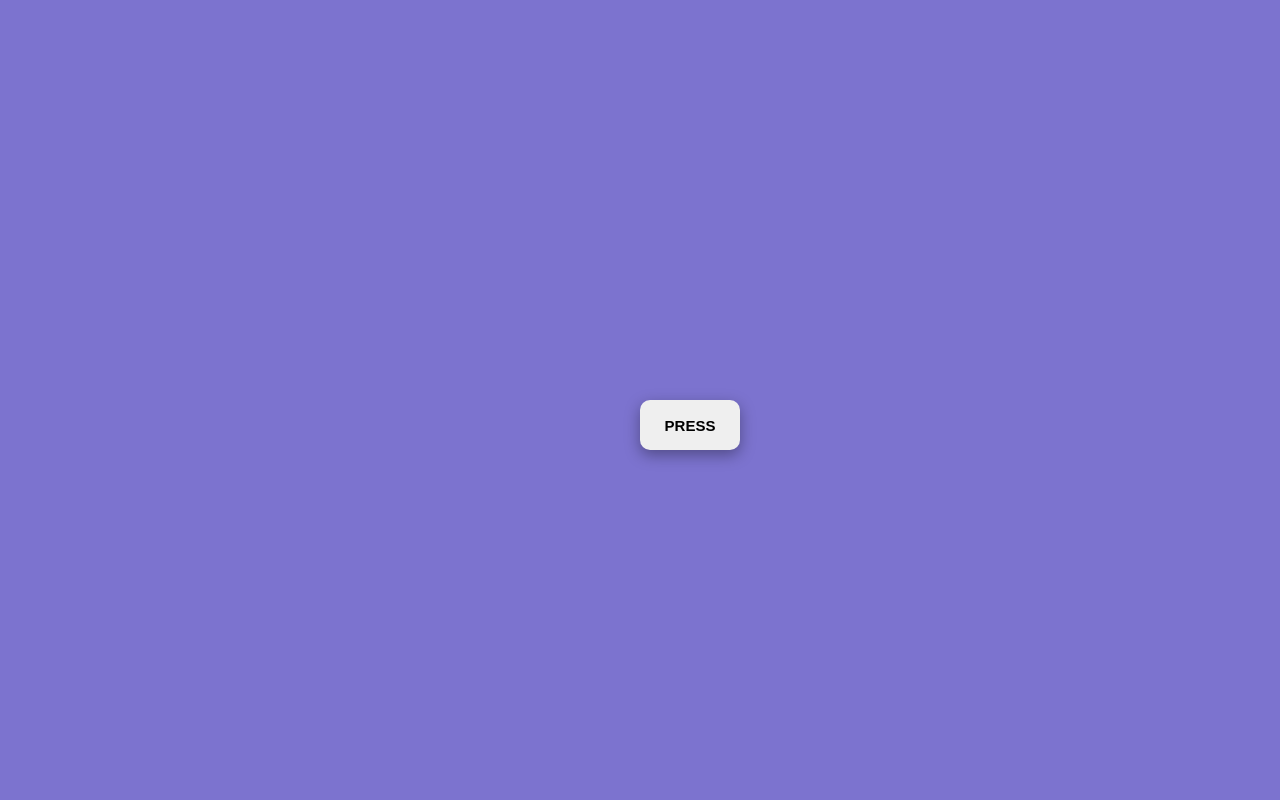
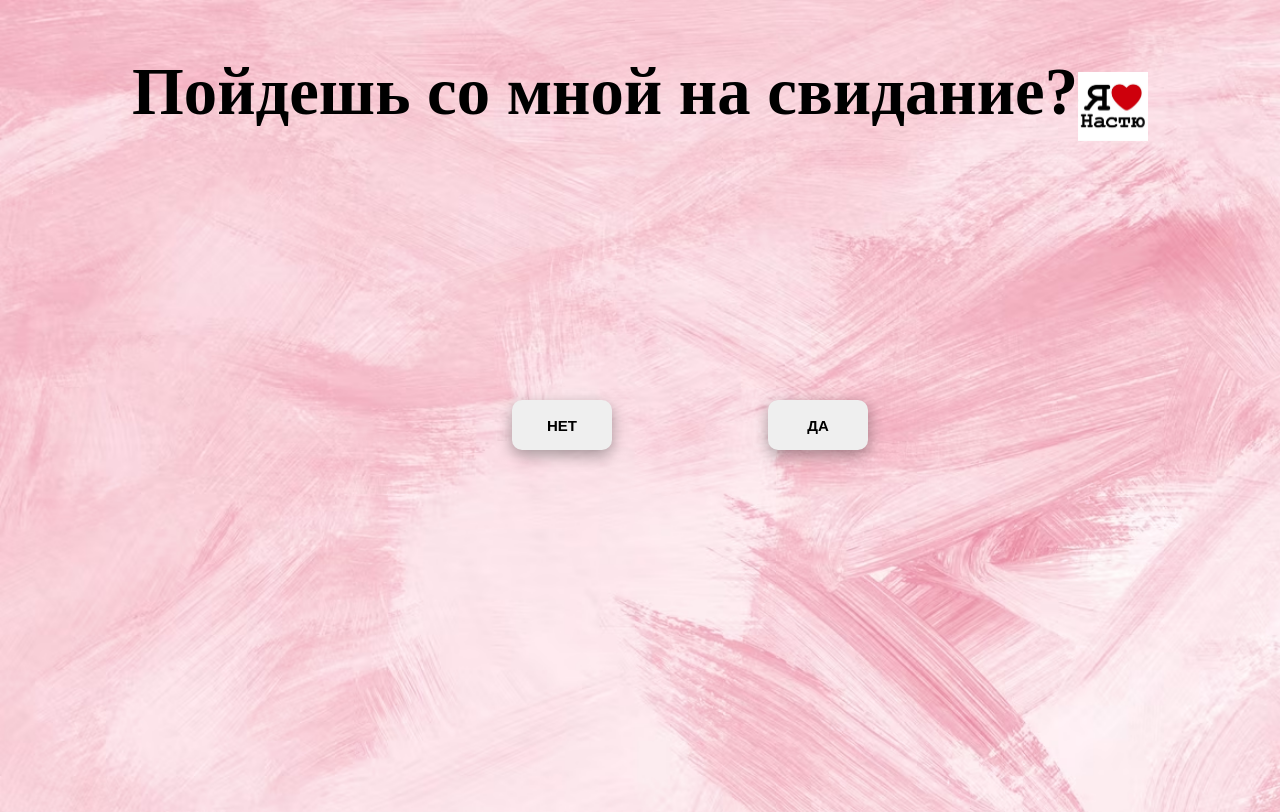
Before and after one commit to arkiiss/Button-Yes-No, a plain HTML site: page index.html in a window 1280 px wide. Shown: the top 812 px of the page. Drawn offline with Linux system fonts and the light colour scheme.

Commit message:
Добавил фоны, кнопку "Да" сделал чтобы она функционировала, сделал переход на новую страницу при нажатии на кнопку да

```diff
--- a/index.html
+++ b/index.html
@@ -8,12 +8,17 @@
     <link rel="shortcut icon" href="./img/favicon.svg">
     <!-- стили -->
     <link rel="stylesheet" href="./style.css">
-    <title>Try to hit the button!</title>
+    <title>very important question</title>
 </head>
-<body>
+<body class = "body2">
+        <h1 style="text-align:center" class ="board3"> <sup>Пойдешь со мной на свидание?</sup><img src ="img/Zb3tuMfCCT0.jpg" width="70">  </h1>
+
     <!-- игровое поле -->
     <div class="board">
-        <button id="btn" class="btn">press</button>
+        <button id="btn" class="btn">Нет</button>
+    </div>
+    <div class="board2">
+        <button  class="btn2" id="btn2" onclick="window.location.href='index2.html'">Да</button>
     </div>
 
     <!-- скрипт -->
--- a/script.js
+++ b/script.js
@@ -6,6 +6,7 @@ const random = (min, max) => {
 
 // найдем кнопку
 const btn = document.querySelector('#btn');
+const btn2 = document.querySelector('#btn2');
 // повесим обработчик событий
 btn.addEventListener('mouseenter', () => {
     btn.style.left = `${random(0, 90)}%`;
@@ -17,7 +18,6 @@ btn.addEventListener('click', () => {
     btn.style.left = `${random(0, 90)}%`;
     btn.style.top = `${random(0, 90)}%`;
 });
-
 
 
 
--- a/style.css
+++ b/style.css
@@ -1,4 +1,5 @@
 body {
+    background-color: rgb(124, 115, 207);
     margin: 0;
 }
 
@@ -10,12 +11,23 @@ body * {
 .board {
     width: 100vw;
     height: 100vh;
-    background-color: rgb(124, 115, 207);
+
+}
+.board3 {
+
+    font-size:80px;
+
+}
+
+.body2
+{
+    background-image: url('img/мазки\ краской.avif');
+    background-size: cover;
 }
 
 .btn {
     position: absolute;
-    left: 50%;
+    left: 40%;
     top: 50%;
     transition: 0.09s;
 
@@ -30,7 +42,22 @@ body * {
     box-shadow: rgb(0, 0, 0, 0.35) 0 5px 15px;
 }
 
+.btn2 {
+    position: absolute;
+    left: 60%;
+    top: 50%;
+    transition: 0.09s;
 
+    width: 100px;
+    height: 50px;
+    font-size: 15px;
+    border-radius: 10px;
+    border: none;
+    outline: none;
+    text-transform: uppercase;
+    font-weight: bold;
+    box-shadow: rgb(0, 0, 0, 0.35) 0 5px 15px;
+}
 
 
 
```
Also changed, not shown: index2.html (added, +18 -0 lines), style2.css (added, +14 -0 lines), img/Zb3tuMfCCT0.jpg (added), img/котик.gif (added), img/мазки краской.avif (added), img/сердца.avif (added).
